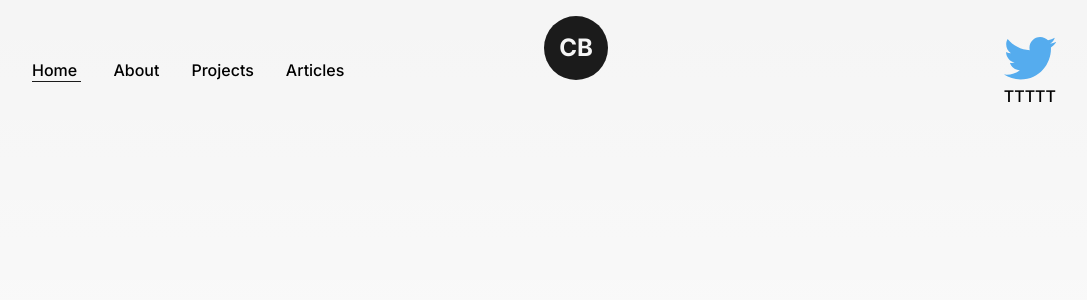
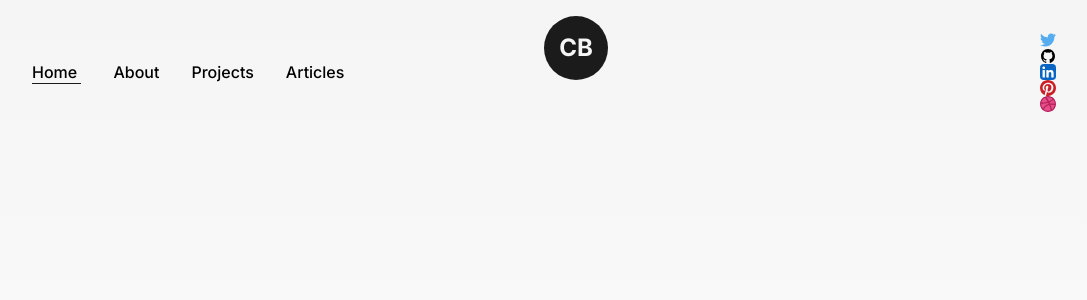
Before and after one commit to LoGiSTeRr/DanielPortfolio, a Next.js app: page / in a window 1280 px wide. Shown: the top 300 px of the page, without its empty margins (96-1183 px from the left). Built offline with nearby package versions, Linux system fonts and the light colour scheme.

Commit message:
icons active

```diff
--- a/app/layouts/Navbar.jsx
+++ b/app/layouts/Navbar.jsx
@@ -3,7 +3,7 @@ import Link from "next/link";
 import React from "react";
 import Logo from "../components/Logo";
 import { useRouter } from "next/navigation";
-import { TwitterIcon } from "../components/Icons";
+import { DribbbleIcon, GithubIcon, LinkedInIcon, PinterestIcon, TwitterIcon } from "../components/Icons";
 
 const Navbar = () => {
     const router = useRouter();
@@ -21,11 +21,18 @@ const Navbar = () => {
                 <Link href="/" target={"_blank"}>
                     <TwitterIcon/>
                 </Link>
-                <Link href="/" target={"_blank"}>T</Link>
-                <Link href="/" target={"_blank"}>T</Link>
-                <Link href="/" target={"_blank"}>T</Link>
-                <Link href="/" target={"_blank"}>T</Link>
-                <Link href="/" target={"_blank"}>T</Link>
+                <Link href="/" target={"_blank"}>
+                    <GithubIcon/>
+                </Link>
+                <Link href="/" target={"_blank"}>
+                    <LinkedInIcon/>
+                </Link>
+                <Link href="/" target={"_blank"}>
+                    <PinterestIcon/>
+                </Link>
+                <Link href="/" target={"_blank"}>
+                    <DribbbleIcon/>
+                </Link>
             </nav>
 
             <div className='absolute left-[50%] top-2 gtranslate-x-[-50%]'>
```
